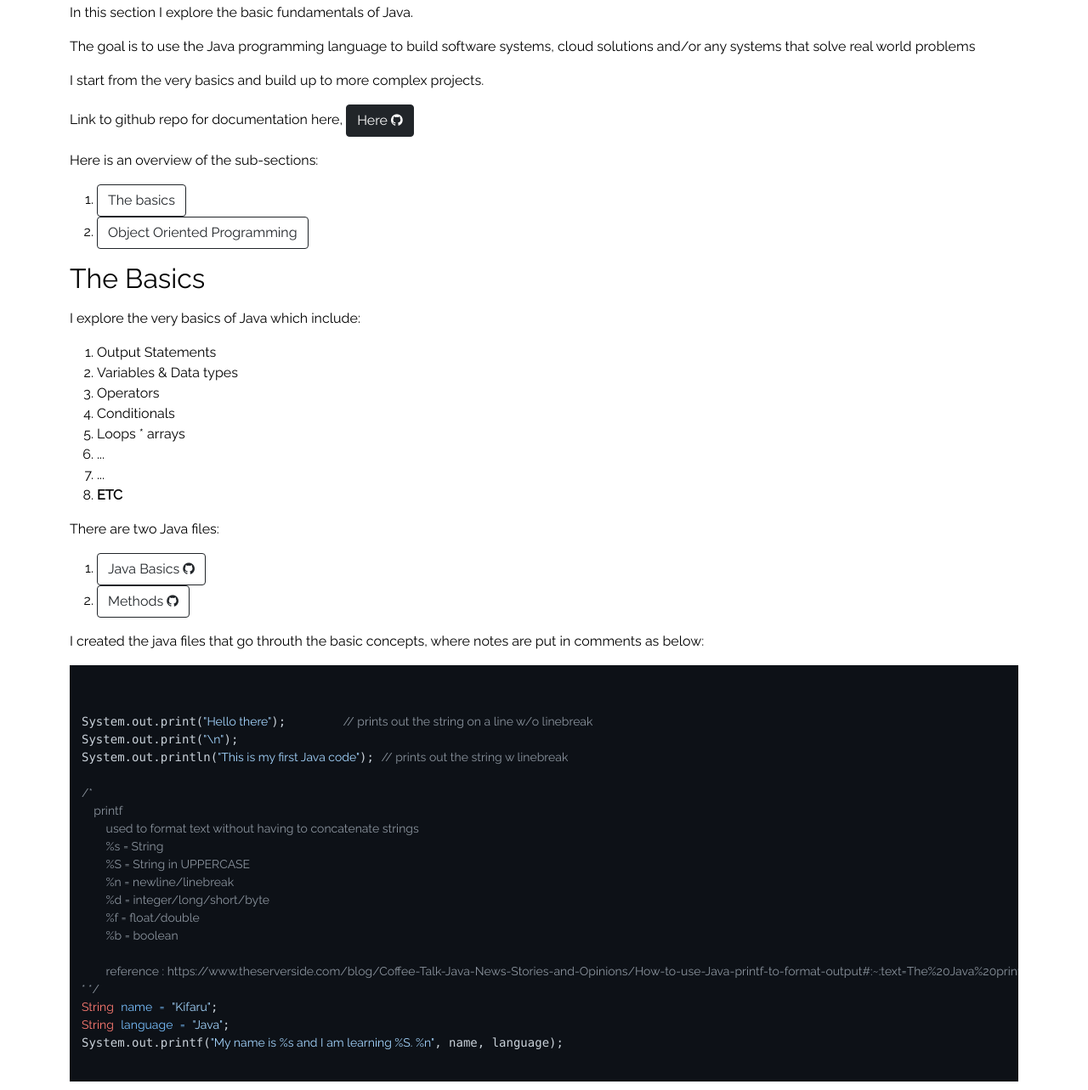
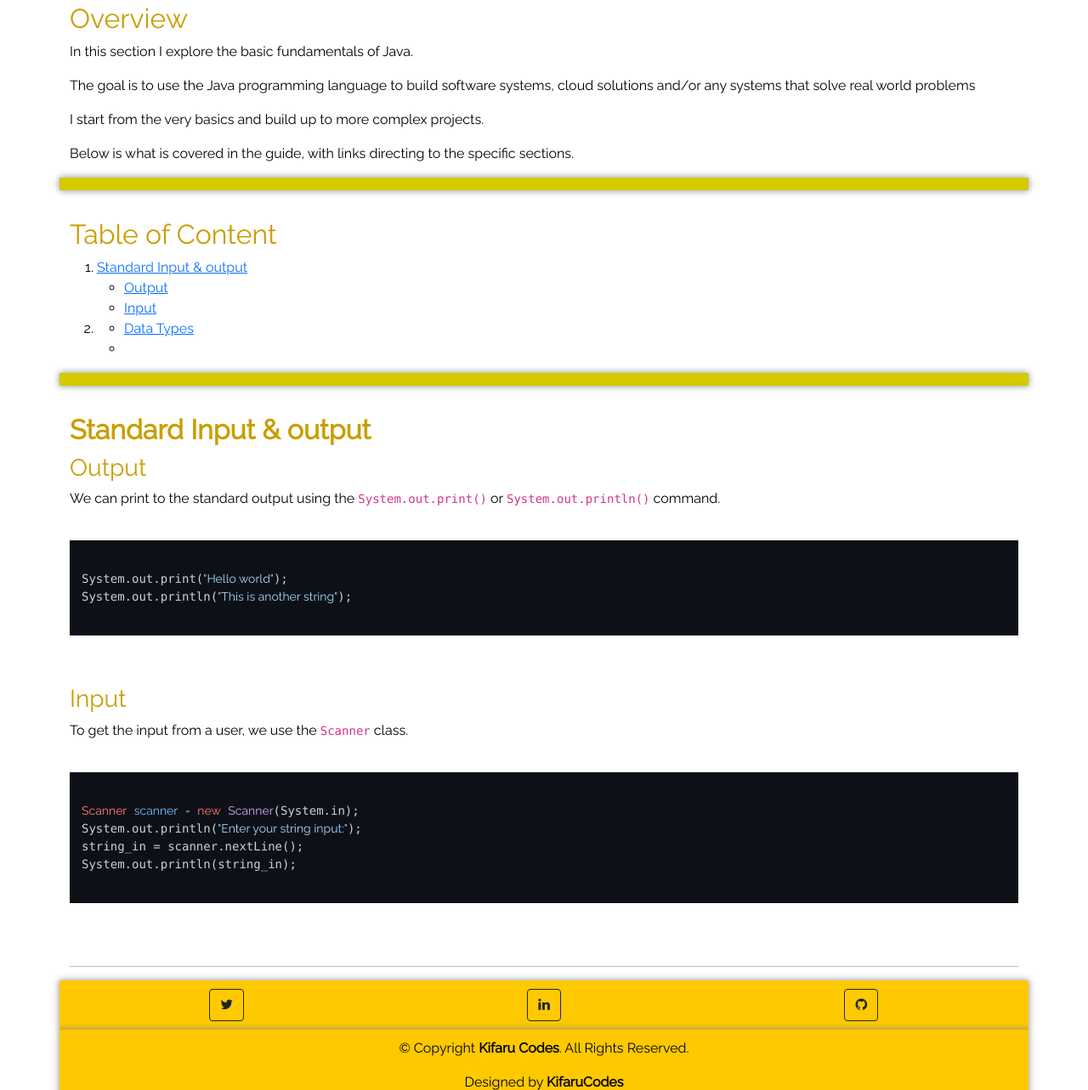
Before and after one commit to kifaruCodes/kifarucodes.github.io, a plain HTML site: page articles/java-basics.html in a window 1280 px wide. Shown: the part 157-1440 px from the top of the page at 85% size. Drawn offline with nearby package versions, Linux system fonts and the light colour scheme.

Commit message:
redoing java basics/fundamentals documentation. Using the kotlin documentation format

```diff
--- a/articles/java-basics.html
+++ b/articles/java-basics.html
@@ -3,6 +3,7 @@
 <head>
 	<title>Kifaru Codes</title>
 
+	<!-- metas start -->
 		<meta charset="UTF-8">
 		<meta http-equiv="X-UA-Compatible" content="IE=edge">
 		<meta name="viewport" content="width=device-width, initial-scale=1">
@@ -10,6 +11,7 @@
 		<meta name="author" content="@kifaruCodes">
 
 		<link rel="shortcut icon" type="image/x-icon" href="../assets/img/favicon/favicon.ico"/>
+	<!-- metas end -->
 
 	<!-- css libraries cdn -->
 		<!-- Bootstrap css -->
@@ -35,16 +37,7 @@
 		<script src="https://cdn.jsdelivr.net/npm/bootstrap@5.0.2/dist/js/bootstrap.bundle.min.js" integrity="sha384-MrcW6ZMFYlzcLA8Nl+NtUVF0sA7MsXsP1UyJoMp4YLEuNSfAP+JcXn/tWtIaxVXM" crossorigin="anonymous"></script>
 
 		<!-- Typewriter js -->
-		<script src="https://unpkg.com/typewriter-effect@latest/dist/core.js"></script>
 
-		<!-- <script src="https://cdn.jsdelivr.net/gh/google/code-prettify@master/loader/run_prettify.js"></script> -->
-		<!-- <link rel="stylesheet"
-      href="//cdnjs.cloudflare.com/ajax/libs/highlight.js/11.7.0/styles/default.min.css">
-		<script src="//cdnjs.cloudflare.com/ajax/libs/highlight.js/11.7.0/highlight.min.js"></script> -->
-
-		<!-- <link rel="stylesheet"
-      href="//cdn.jsdelivr.net/gh/highlightjs/cdn-release@11.7.0/build/styles/default.min.css"> -->
-		<!-- <script src="//cdn.jsdelivr.net/gh/highlightjs/cdn-release@11.7.0/build/highlight.min.js"></script> -->
 
 
 		<link rel="stylesheet" href="https://cdnjs.cloudflare.com/ajax/libs/highlight.js/11.8.0/styles/github-dark.min.css" integrity="sha512-rO+olRTkcf304DQBxSWxln8JXCzTHlKnIdnMUwYvQa9/Jd4cQaNkItIUj6Z4nvW1dqK0SKXLbn9h4KwZTNtAyw==" crossorigin="anonymous" referrerpolicy="no-referrer" />
@@ -98,21 +91,21 @@
 
 	<div class="container ">
 
-		<!-- scroll to top -->
+		<!-- scroll to top start -->
 			<button onclick="topFunction()" id="scroll-to-top" title="Go to top"><i class="fa fa-arrow-up"></i></button>
-
 			<br>
+		<!-- scroll to top end -->
 
 
-
-
-
-
+		<!-- content section start -->
 		<div class="row ">
 			<div class="col-lg-12">
-				<h1><img src="../assets/img/java_logo_sm.png" class="img-fluid" alt="..."> Java Fundamentals</h1>
+				<h1 class="header"><img src="../assets/img/java_logo_sm.png" class="img-fluid" alt="..."><b>Java Fundamentals</b></h1>
 			</div>
+
+			<!-- overview start -->
 			<div class="col-lg-12">
+				<h2 class="header">Overview</h2>
 				<p>
 					In this section I explore the basic fundamentals of Java.
 				</p>
@@ -123,110 +116,72 @@
 					I start from the very basics and build up to more complex projects.
 				</p>
 				<p>
-					Link to github repo for documentation here, <a class="btn btn-dark" href="https://github.com/kifaruCodes/Java-learning" target="_blank">Here <i class="fa fa-github"></i></a>
-				</p>
-				<p>
-					Here is an overview of the sub-sections:
-					<ol>
-						<li><a class="btn btn-outline-dark" href="#the-basics">The basics</a></li>
-						<li><a class="btn btn-outline-dark" href="#oop">Object Oriented Programming</a></li>
-					</ol>
+					Below is what is covered in the guide, with links directing to the specific sections.
 				</p>
 			</div>
+			<div class="topic-break"></div>
+			<br><br>
+			<!-- overview end -->
+
+			<!-- Table of content start -->
+			<div class="col-lg-12">
+				<h2 class="header">Table of Content</h2>
+				<ol>
+					<li>
+						<a href="#sio">Standard Input & output</a>
+						<ul>
+							<li><a href="#sio_op">Output</a></li>
+							<li><a href="#sio_in">Input</a></li>
+						</ul>
+					</li>
+					<li>
+						<a href="#var"></a>
+						<ul>
+							<li><a href="#var_datatypes">Data Types</a></li>
+							<li><a href="#"></a></li>
+						</ul>
+					</li>
+				</ol>
+			</div>
+			<div class="topic-break"></div>
+			<br><br>
+			<!-- table of content end -->
+
+			<!-- standard input/output start -->
+			<div class="col-lg-12">
+				<h2 class="header" id="sio"><b>Standard Input & output</b></h2>
+
+				<!-- output start -->
+				<h3 class="header" id="sio_op">Output</h3>
+				<p>
+					We can print to the standard output using the <code>System.out.print()</code> or <code>System.out.println()</code> command.
+				</p>
+				<pre>
+				<code class="language-java">
+System.out.print("Hello world");
+System.out.println("This is another string");
+				</code>
+				</pre>
+				<!-- output end -->
+
+				<!-- input start -->
+				<h3 class="header" id="sio_in">Input</h3>
+				<p>
+					To get the input from a user, we use the <code>Scanner</code> class.
+				</p>
+				<pre>
+				<code class="language-java">
+Scanner scanner = new Scanner(System.in);
+System.out.println("Enter your string input:");
+string_in = scanner.nextLine();
+System.out.println(string_in);
+				</code>
+				</pre>
+				<!-- input end -->
+			</div>
+			<!-- standard input/output end -->
 		</div>
 
-		<!-- The basics -->
-		<div class="row" id="">
-			<div class="col-lg-12">
-				<h2 id="the-basics">The Basics</h2>
-				<p>
-
-				</p>
-				<p>
-					I explore the very basics of Java which include:
-					<ol>
-						<li>Output Statements</li>
-						<li>Variables & Data types</li>
-						<li>Operators</li>
-						<li>Conditionals</li>
-						<li>Loops * arrays</li>
-						<li>...</li>
-						<li>...</li>
-						<li><b>ETC</b></li>
-					</ol>
-				</p>
-
-				<p>
-					There are two Java files:
-					<ol>
-						<li><a href="https://github.com/kifaruCodes/Java-learning/blob/main/1.%20java-basics/src/JavaBasics.java" class="btn btn-outline-dark" target="_blank">Java Basics <i class="fa fa-github"></i></a></li>
-						<li><a href="https://github.com/kifaruCodes/Java-learning/blob/main/1.%20java-basics/src/Methods.java" class="btn btn-outline-dark" target="_blank">Methods <i class="fa fa-github"></i></a></li>
-					</ol>
-				</p>
-
-				<p>
-					I created the java files that go throuth the basic concepts, where notes are put in comments as below:
-				</p>
-
-<pre  style="">
-<code class="language-java">
-
-System.out.print("Hello there");        // prints out the string on a line w/o linebreak
-System.out.print("\n");
-System.out.println("This is my first Java code"); // prints out the string w linebreak
-
-/*
-    printf
-        used to format text without having to concatenate strings
-        %s = String
-        %S = String in UPPERCASE
-        %n = newline/linebreak
-        %d = integer/long/short/byte
-        %f = float/double
-        %b = boolean
-
-        reference : https://www.theserverside.com/blog/Coffee-Talk-Java-News-Stories-and-Opinions/How-to-use-Java-printf-to-format-output#:~:text=The%20Java%20printf%20function%20helps,that%20might%20trigger%20output%20errors
-* */
-String name = "Kifaru";
-String language = "Java";
-System.out.printf("My name is %s and I am learning %S. %n", name, language);
-
-</code>
-</pre>
-
-			</div>
-		</div>
-
-		<!-- OOP -->
-		<div class="row" id="oop">
-			<div class="col-lg-12">
-				<h2 id="the-basics">Object Oriented Programming</h2>
-				<p>
-
-				</p>
-				<p>
-					Here I explore the basics of Object Oriented Programming which include:
-					<ol>
-						<li>Attributes</li>
-						<li>Methods</li>
-						<li>Internal and External attributes/methods</li>
-						<li>public/static attributes/methods</li>
-						<li>constructors</li>
-					</ol>
-				</p>
-				<p>
-					The code can be accessed from the git repo <a href="https://github.com/kifaruCodes/Java-learning/tree/main/2.%20oop/src" class="btn btn-outline-dark" target="_blank">Here <i class="fa fa-github"></i></a>
-				</p>
-				<p>
-					The files in this learning project are:
-					<ul>
-						<li><a href="https://github.com/kifaruCodes/Java-learning/blob/main/2.%20oop/src/Main.java" class="btn btn-outline-dark" target="_blank">Main.java <i class="fa fa-github"></i></a> : The main class</li>
-						<li><a href="https://github.com/kifaruCodes/Java-learning/blob/main/2.%20oop/src/Attributes_n_Methods.java" class="btn btn-outline-dark" target="_blank">Attributes_n_Methods.java <i class="fa fa-github"></i></a> : a class with the external attributes and methods</li>
-						<li><a href="https://github.com/kifaruCodes/Java-learning/blob/main/2.%20oop/src/CarClass.java" class="btn btn-outline-dark" target="_blank">CarClass.java <i class="fa fa-github"></i></a> : a class with an experimental project exploring OOP concepts</li>
-					</ul>
-				</p>
-			</div>
-		</div>
 
 		<!-- contact & footer info start -->
 			<hr>
```
Also changed, not shown: index.html (+46 -12 lines), articles/kotlin-basics.html (line endings or trailing spaces). Lines whose indentation alone changed are shown as unchanged.
